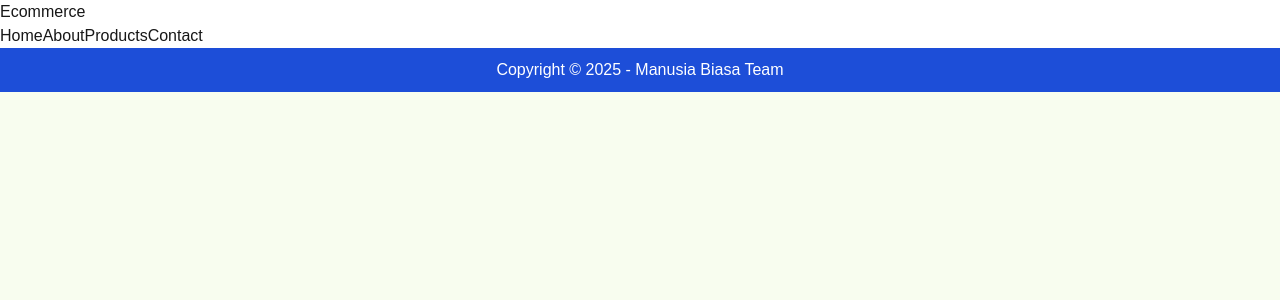
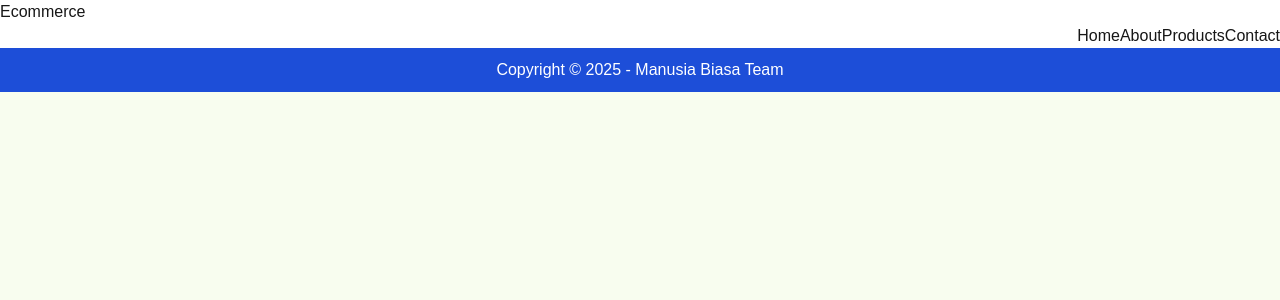
Before and after one commit to Deoca27/manusia-biasa, a Next.js app: page / in a window 1280 px wide. Shown: the top 300 px of the page. Built offline with nearby package versions, Linux system fonts and the light colour scheme.

Commit message:
deo : membuat tombol berada di kanan

```diff
--- a/app/layout.tsx
+++ b/app/layout.tsx
@@ -18,7 +18,7 @@ export default function RootLayout({
         {/* Area Header */}
         <header>
           <Link href={"/"}>Ecommerce</Link>
-          <nav>
+          <nav className="flex justify-end">
             <Link href={"/"}>Home</Link>
             <Link href={"/"}>About</Link>
             <Link href={"/"}>Products</Link>
```
